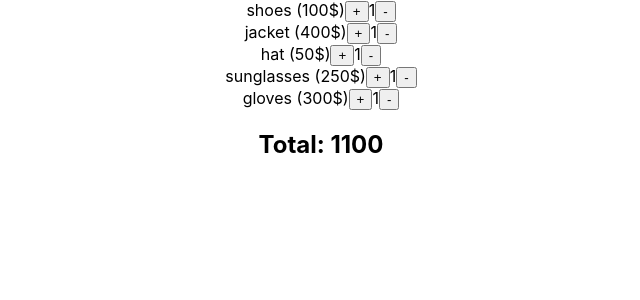
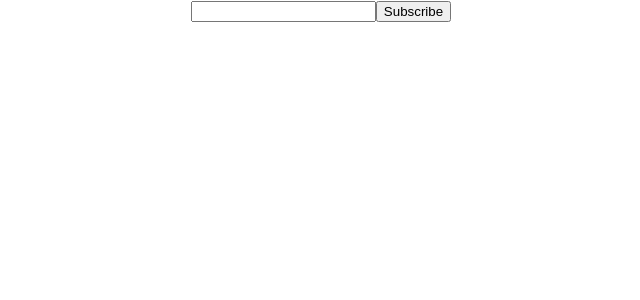
Before and after one commit to AtulPant2704/Machine-Coding-Round, a React (Create React App) app: page / in a window 1280 px wide. Shown: the top 300 px of the page, without its empty margins (319-959 px from the left). Built offline with nearby package versions, Linux system fonts and the light colour scheme.

Commit message:
feat: complete email controller question

```diff
--- a/src/App.js
+++ b/src/App.js
@@ -1,10 +1,10 @@
 import "./App.css";
-import { QuantityController } from "./questions";
+import { EmailController } from "./questions";
 
 function App() {
   return (
     <div className="App">
-      <QuantityController />
+      <EmailController />
     </div>
   );
 }
--- /dev/null
+++ b/src/questions/EmailController.jsx
@@ -0,0 +1,54 @@
+// Problem:  Create a subscribe form with an email and subscribe button.
+// On clicking subscribe, check if the email already exists in the given array.
+// if it exists show a message that the email is already subscribed, else show that you are now subscribed.
+import { useState } from "react";
+
+const EmailController = () => {
+  const data = [
+    {
+      id: 1,
+      mail: "tanay@neog.camp",
+    },
+    {
+      id: 2,
+      mail: "tanvi@neog.camp",
+    },
+    {
+      id: 3,
+      mail: "akanksha@neog.camp",
+    },
+    {
+      id: 4,
+      mail: "parul@neog.camp",
+    },
+    {
+      id: 5,
+      mail: "kishan@neog.camp",
+    },
+  ];
+
+  const [email, setEmail] = useState("");
+  const [outputMsg, setOutputMsg] = useState("");
+
+  const checkEmail = () => {
+    data.some((item) =>
+      item.mail === email
+        ? setOutputMsg("Email already exists")
+        : setOutputMsg("You are now subscribed")
+    );
+  };
+
+  return (
+    <div>
+      <input
+        type="email"
+        value={email}
+        onChange={(e) => setEmail(e.target.value)}
+      ></input>
+      <button onClick={checkEmail}>Subscribe</button>
+      {outputMsg ? <p>{outputMsg}</p> : null}
+    </div>
+  );
+};
+
+export { EmailController };
--- a/src/questions/index.js
+++ b/src/questions/index.js
@@ -1,2 +1,3 @@
 export { FilterByPrice } from "./FilterByPrice";
 export { QuantityController } from "./QuantityController";
+export { EmailController } from "./EmailController";
```
